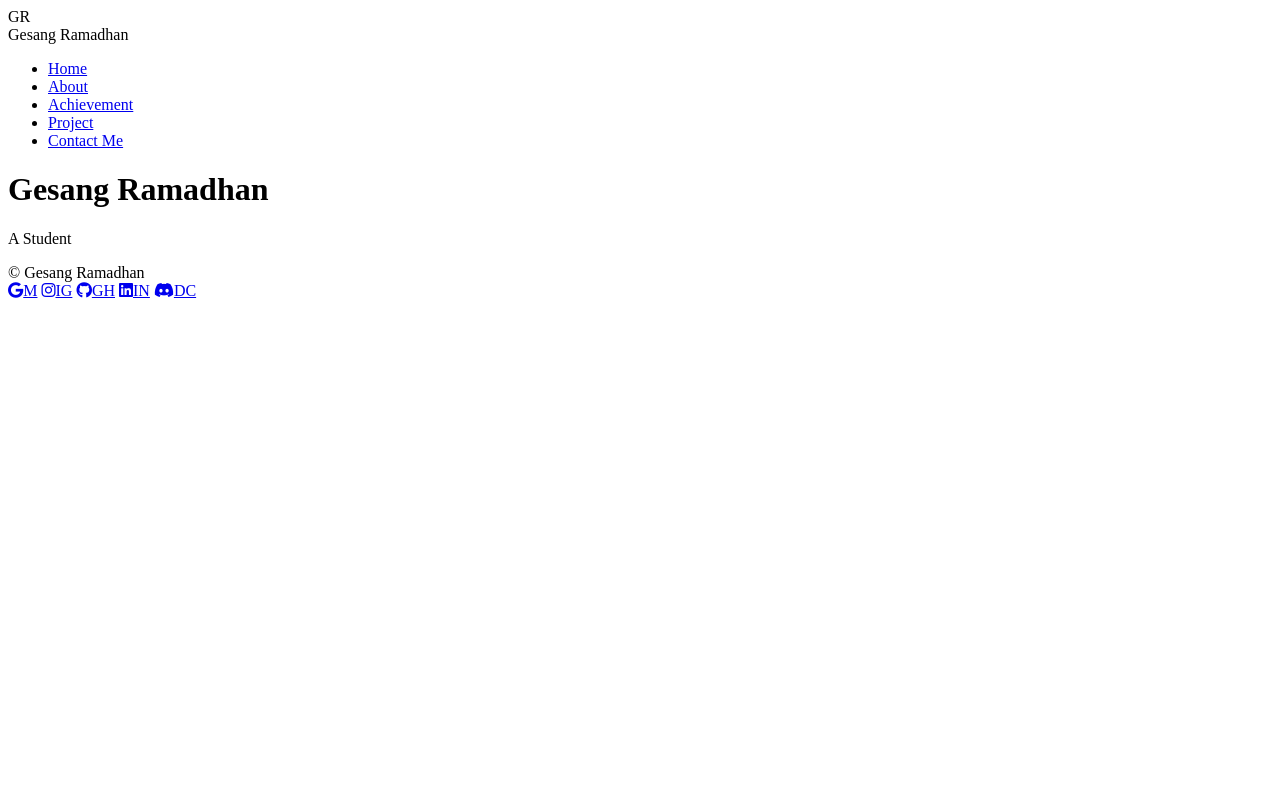
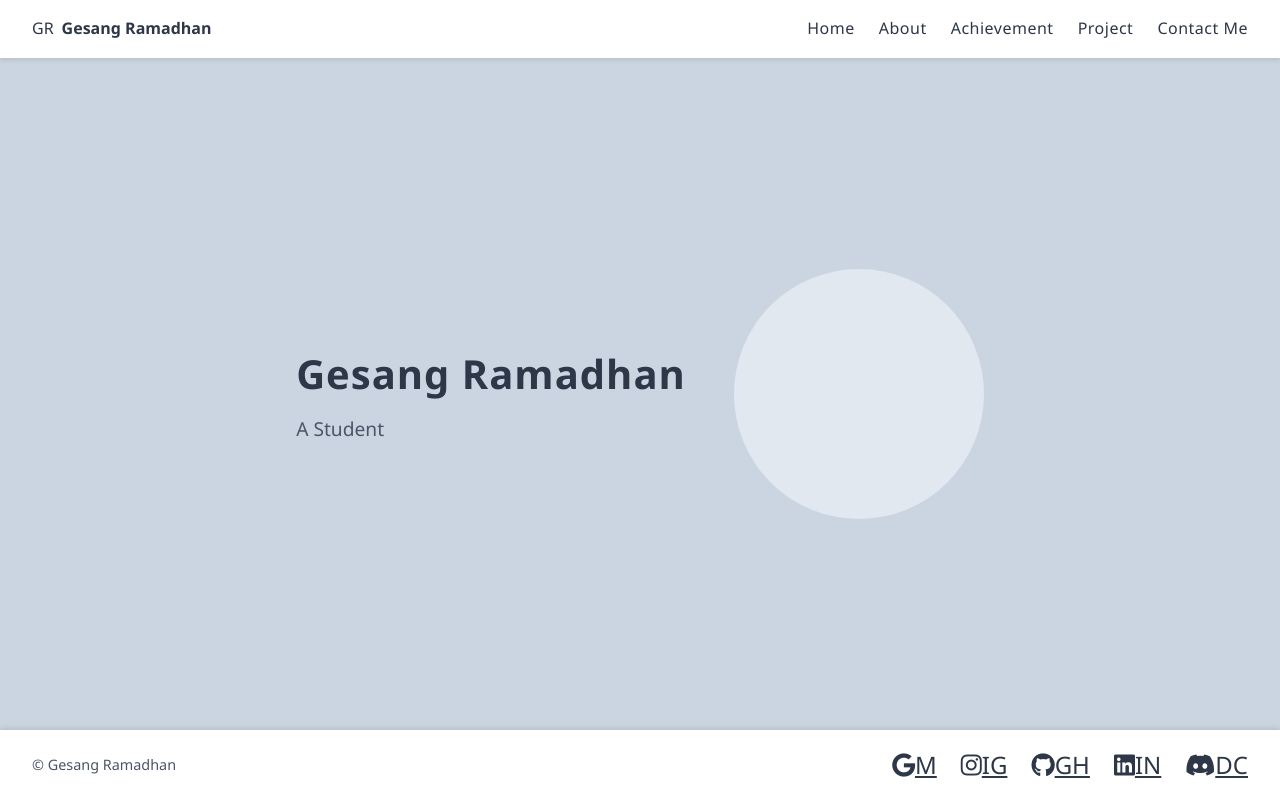
Before and after one commit to gesangg-star/portofolio, a plain HTML site: page index.html in a window 1280 px wide. Drawn offline with Linux system fonts and the light colour scheme.

Commit message:
Menambahkan garangan

```diff
--- a/index.html
+++ b/index.html
@@ -4,6 +4,7 @@
   <meta charset="UTF-8" />
   <meta name="viewport" content="width=device-width, initial-scale=1.0"/>
   <title>Gesang Ramadhan - Home</title>
+  <!-- Link ke style.css (CSS utama) -->
   <link rel="stylesheet" href="style.css">
 </head>
 <body>
@@ -16,14 +17,14 @@
       <ul>
         <li><a href="index.html">Home</a></li>
         <li><a href="about.html">About</a></li>
-        <li><a href="#">Achievement</a></li>
-        <li><a href="#">Project</a></li>
-        <li><a href="#">Contact Me</a></li>
+        <li><a href="achievement.html">Achievement</a></li>
+        <li><a href="project.html">Project</a></li>
+        <li><a href="contactme.html">Contact Me</a></li>
       </ul>
     </nav>
   </header>
 
-  <main class="main-content home-content">
+  <main class="hero">
     <div class="hero-text">
       <h1>Gesang Ramadhan</h1>
       <p>A Student</p>
@@ -44,6 +45,7 @@
     </div>
   </footer>
 
+  <!-- Font Awesome for icons -->
   <script src="https://kit.fontawesome.com/a076d05399.js" crossorigin="anonymous"></script>
 </body>
 </html>
--- /dev/null
+++ b/style.css
@@ -0,0 +1,178 @@
+* {
+  margin: 0;
+  padding: 0;
+  box-sizing: border-box;
+  font-family: 'Segoe UI', Tahoma, Geneva, Verdana, sans-serif;
+}
+
+body {
+  background-color: #CBD5E1;
+  color: #2D3748;
+  line-height: 1.6;
+  display: flex;
+  flex-direction: column;
+  min-height: 100vh;
+}
+
+header {
+  background-color: #FFFFFF;
+  padding: 1rem 2rem;
+  display: flex;
+  justify-content: space-between;
+  align-items: center;
+  box-shadow: 0 2px 5px rgba(0,0,0,0.1);
+  position: sticky;
+  top: 0;
+  z-index: 100;
+}
+
+.logo {
+  display: flex;
+  align-items: center;
+  gap: 0.5rem;
+}
+
+.logo img {
+  width: 40px;
+  height: 40px;
+  border-radius: 50%;
+  background-color: #E2E8F0;
+  display: flex;
+  align-items: center;
+  justify-content: center;
+  font-weight: bold;
+  color: #4A5568;
+}
+
+.logo span {
+  font-weight: 600;
+  font-size: 1rem;
+}
+
+nav ul {
+  list-style: none;
+  display: flex;
+  gap: 1.5rem;
+}
+
+nav a {
+  color: #2D3748;
+  text-decoration: none;
+  font-weight: 500;
+  padding: 0.5rem 0;
+  position: relative;
+  transition: color 0.3s ease;
+  letter-spacing: 0.5px;
+}
+
+nav a::after {
+  content: '';
+  position: absolute;
+  bottom: 0;
+  left: 50%;
+  width: 0;
+  height: 2px;
+  background-color: #00C8FF;
+  transition: all 0.3s ease;
+  transform: translateX(-50%);
+}
+
+nav a:hover {
+  color: #00C8FF;
+}
+
+nav a:hover::after {
+  width: 100%;
+}
+
+.hero {
+  display: flex;
+  align-items: center;
+  padding: 3rem 2rem;
+  gap: 3rem;
+  max-width: 1200px;
+  margin: 0 auto;
+  flex-grow: 1;
+}
+
+.hero-text h1 {
+  font-size: 2.5rem;
+  margin-bottom: 0.5rem;
+  color: #2D3748;
+  letter-spacing: 1px;
+}
+
+.hero-text p {
+  font-size: 1.2rem;
+  color: #4A5568;
+  font-weight: 300;
+}
+
+.profile-circle {
+  width: 250px;
+  height: 250px;
+  background-color: #E2E8F0;
+  border-radius: 50%;
+  display: flex;
+  align-items: center;
+  justify-content: center;
+  font-size: 2rem;
+  color: #4A5568;
+}
+
+footer {
+  background-color: #FFFFFF;
+  padding: 1rem 2rem;
+  display: flex;
+  justify-content: space-between;
+  align-items: center;
+  flex-wrap: wrap;
+  gap: 1rem;
+  box-shadow: 0 -2px 5px rgba(0,0,0,0.1);
+  margin-top: auto;
+}
+
+.copyright {
+  font-size: 0.9rem;
+  color: #4A5568;
+}
+
+.social-icons {
+  display: flex;
+  gap: 1.5rem;
+}
+
+.social-icons a {
+  color: #2D3748;
+  font-size: 1.5rem;
+  transition: color 0.3s ease, transform 0.2s ease;
+}
+
+.social-icons a:hover {
+  color: #00C8FF;
+  transform: scale(1.2);
+}
+
+@media (max-width: 768px) {
+  .hero {
+    flex-direction: column;
+    gap: 2rem;
+    padding: 2rem 1rem;
+  }
+
+  .profile-circle {
+    width: 180px;
+    height: 180px;
+  }
+
+  nav ul {
+    flex-direction: column;
+    gap: 0.75rem;
+    text-align: center;
+  }
+
+  footer {
+    flex-direction: column;
+    text-align: center;
+  }
+}
```
